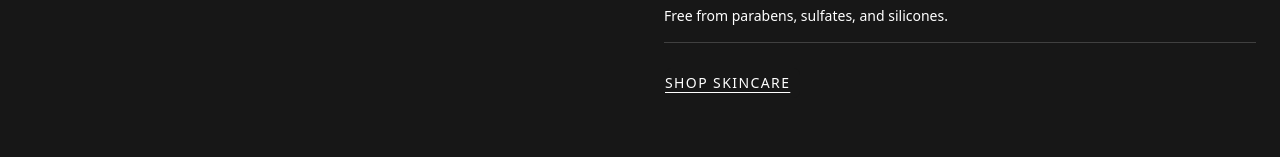
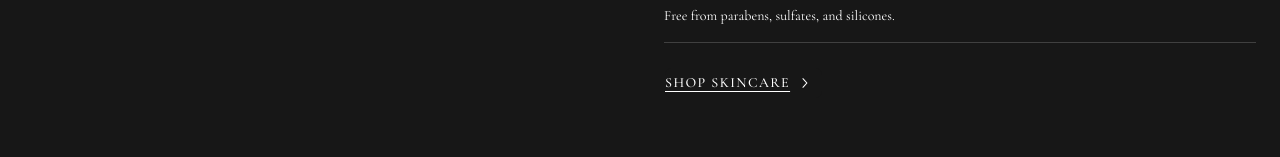
Before and after one commit to yumi-2003/MVP-cosmetic-web-app, a React (Vite) app in the folder client/: page / in a window 1280 px wide. Shown: the part 1593-1750 px from the top of the page. Built offline with nearby package versions, Linux system fonts and the light colour scheme.

Commit message:
fontimported

```diff
--- a/client/index.html
+++ b/client/index.html
@@ -15,6 +15,9 @@
     tailwind.config = {
       theme: {
         extend: {
+          fontFamily: {
+            sans: ['"Cormorant Garamond"', 'serif'],
+          },
           colors: {
             cream: "#F4F1EC",
             taupe: "#8A847C",
--- a/client/src/components/BrandcommimentSection.tsx
+++ b/client/src/components/BrandcommimentSection.tsx
@@ -1,5 +1,6 @@
 import { Link } from "react-router";
 import { Button } from "./ui/button";
+import { ArrowRightIcon } from "@/components/icons";
 
 const BrandcommimentSection = () => {
   return (
@@ -46,7 +47,7 @@ const BrandcommimentSection = () => {
                 to="/shop"
                 className="text-sm tracking-widest underline underline-offset-4"
               >
-                SHOP SKINCARE
+                SHOP SKINCARE <ArrowRightIcon className="w-4 h-4" />
               </Link>
             </Button>
           </div>
--- a/client/src/index.css
+++ b/client/src/index.css
@@ -1,3 +1,4 @@
+@import url("https://fonts.googleapis.com/css2?family=Inter:wght@300;400;500;600&family=Playfair+Display:wght@400;500;600&display=swap");
 @import "tailwindcss";
 @import "shadcn/tailwind.css";
 @import "tw-animate-css";
@@ -76,6 +77,7 @@
 }
 
 @theme inline {
+  --font-sans: "Cormorant Garamond", serif;
   --color-background: var(--background);
   --color-foreground: var(--foreground);
   --color-card: var(--card);
@@ -120,5 +122,6 @@
   }
   body {
     @apply bg-background text-foreground;
+    font-family: "Cormorant Garamond", serif;
   }
 }
--- a/client/tailwind.config.js
+++ b/client/tailwind.config.js
@@ -2,6 +2,14 @@
 export default {
   content: ["./index.html", "./src/**/*.{js,ts,jsx,tsx}"],
   theme: {
+    theme: {
+      extend: {
+        fontFamily: {
+          sans: ["Inter", "sans-serif"],
+          serif: ["Playfair Display", "serif"],
+        },
+      },
+    },
     extend: {},
   },
   plugins: [],
```
